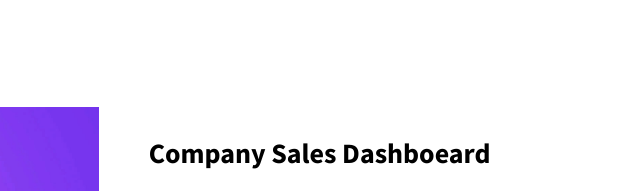
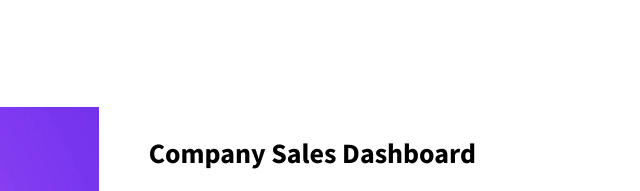
Before and after one commit to Ishan-Chinchghare/portfolio, a website: page index.html in a window 1280 px wide. Shown: the part 3441-3632 px from the top of the page, 629-1269 px from the left. Drawn offline with nearby package versions, Linux system fonts and the light colour scheme.

Commit message:
Update index.html

```diff
--- a/index.html
+++ b/index.html
@@ -224,7 +224,7 @@
               loading="lazy" />
           </div>
           <div class="projects__row-content">
-            <h3 class="projects__row-content-title">Company Sales Dashboeard</h3>
+            <h3 class="projects__row-content-title">Company Sales Dashboard</h3>
             <p class="projects__row-content-desc">
               This dashboard displays real-time sales data and metrics in an easy-to-understand format. It provides a
               comprehensive overview of sales performance,
```
